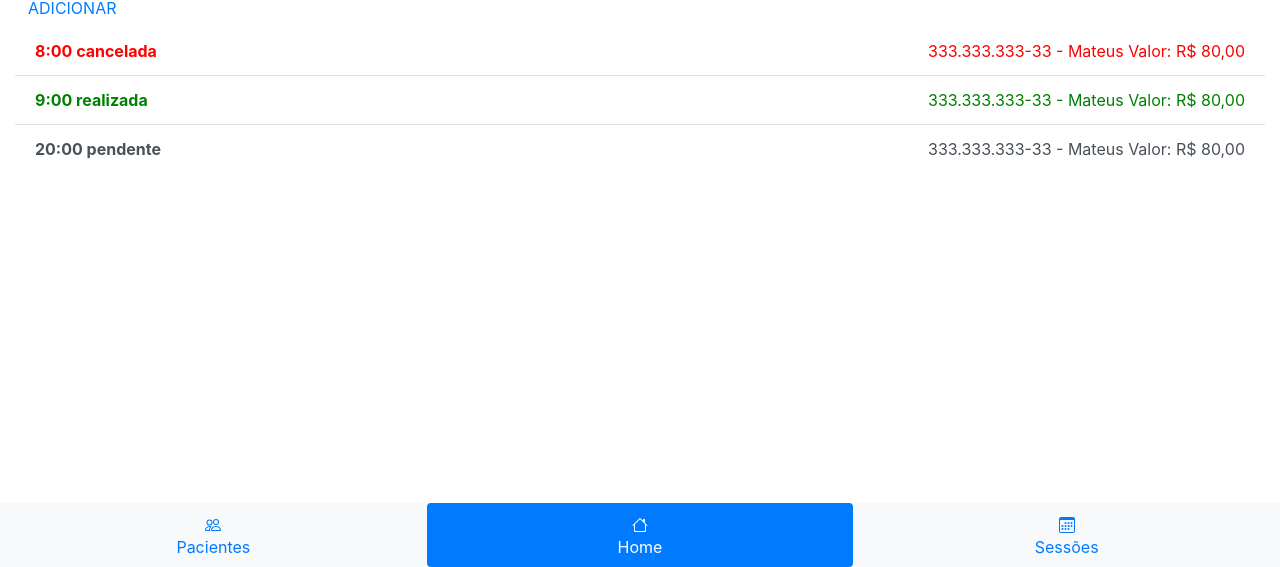
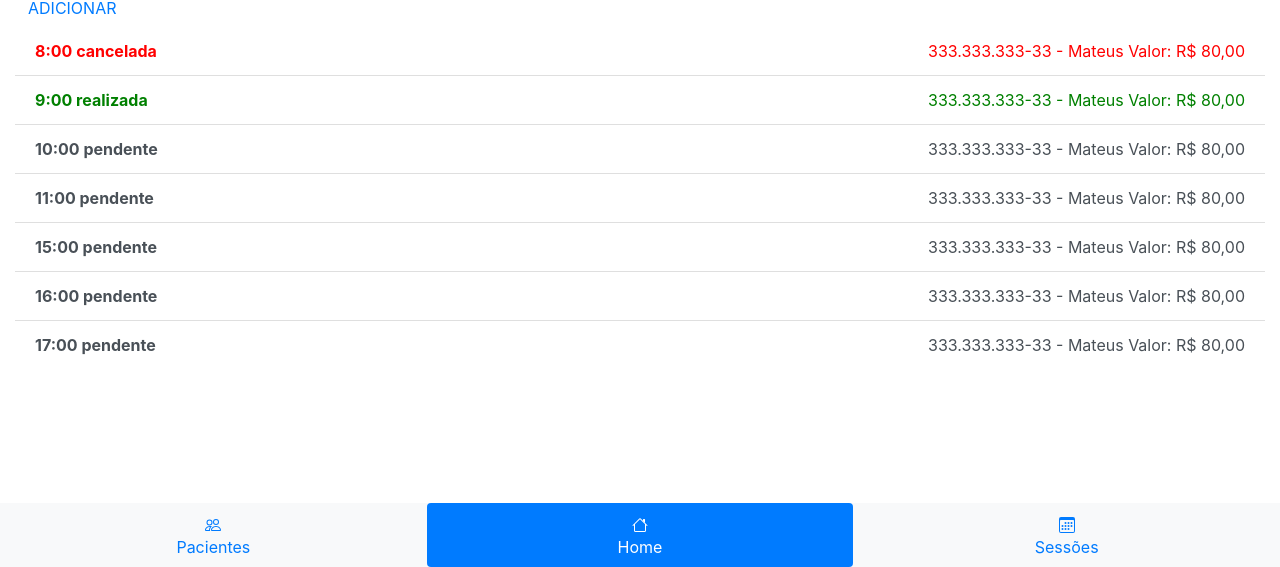
Before and after one commit to mateusschwede/mateusschwede.github.io, a plain HTML site: page f.html in a window 1280 px wide. Shown: the part 233-800 px from the top of the page. Drawn offline with nearby package versions, Linux system fonts and the light colour scheme.

Commit message:
sessoes add

```diff
--- a/f.html
+++ b/f.html
@@ -50,7 +50,19 @@
                 </a>
 
                 <a href='painelSessao.php?id=".base64_encode($l['id'])."' class='list-group-item list-group-item-action d-flex justify-content-between align-items-center'>
-                <strong>20:00 pendente</strong> 333.333.333-33 - Mateus Valor: R$ 80,00
+                <strong>10:00 pendente</strong> 333.333.333-33 - Mateus Valor: R$ 80,00
+                </a>
+                <a href='painelSessao.php?id=".base64_encode($l['id'])."' class='list-group-item list-group-item-action d-flex justify-content-between align-items-center'>
+                <strong>11:00 pendente</strong> 333.333.333-33 - Mateus Valor: R$ 80,00
+                </a>
+                <a href='painelSessao.php?id=".base64_encode($l['id'])."' class='list-group-item list-group-item-action d-flex justify-content-between align-items-center'>
+                <strong>15:00 pendente</strong> 333.333.333-33 - Mateus Valor: R$ 80,00
+                </a>
+                <a href='painelSessao.php?id=".base64_encode($l['id'])."' class='list-group-item list-group-item-action d-flex justify-content-between align-items-center'>
+                <strong>16:00 pendente</strong> 333.333.333-33 - Mateus Valor: R$ 80,00
+                </a>
+                <a href='painelSessao.php?id=".base64_encode($l['id'])."' class='list-group-item list-group-item-action d-flex justify-content-between align-items-center'>
+                <strong>17:00 pendente</strong> 333.333.333-33 - Mateus Valor: R$ 80,00
                 </a>
             </ul>
         </div>
```
